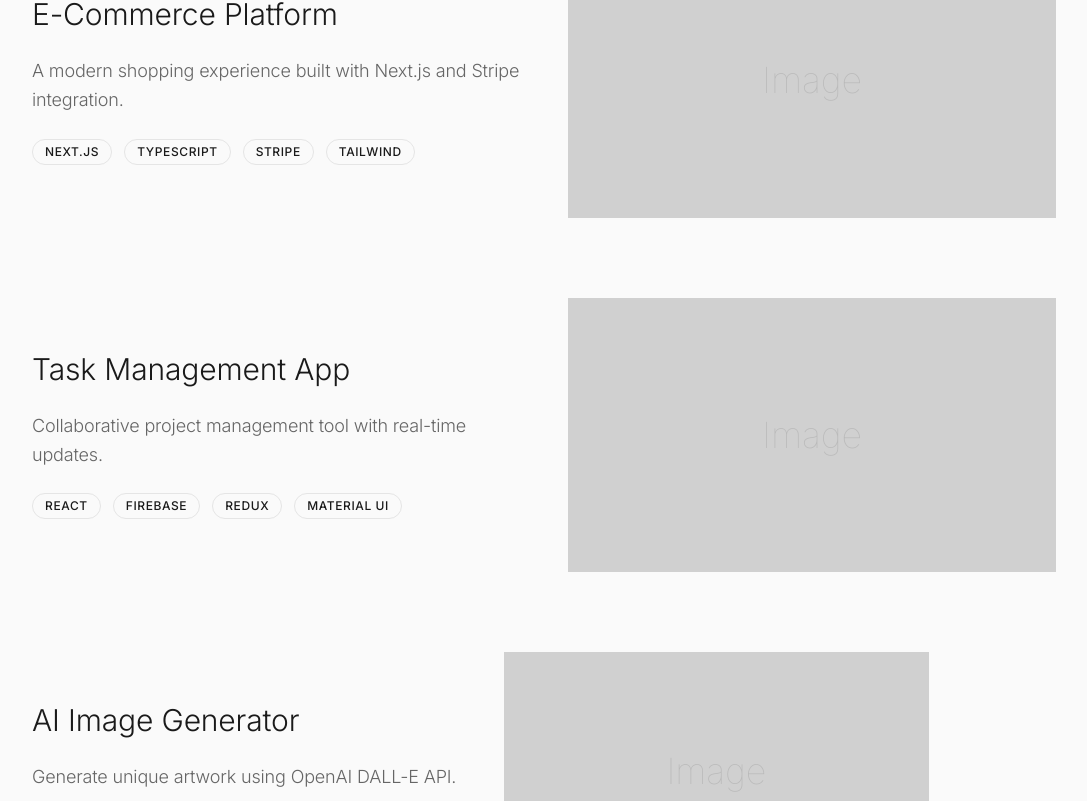
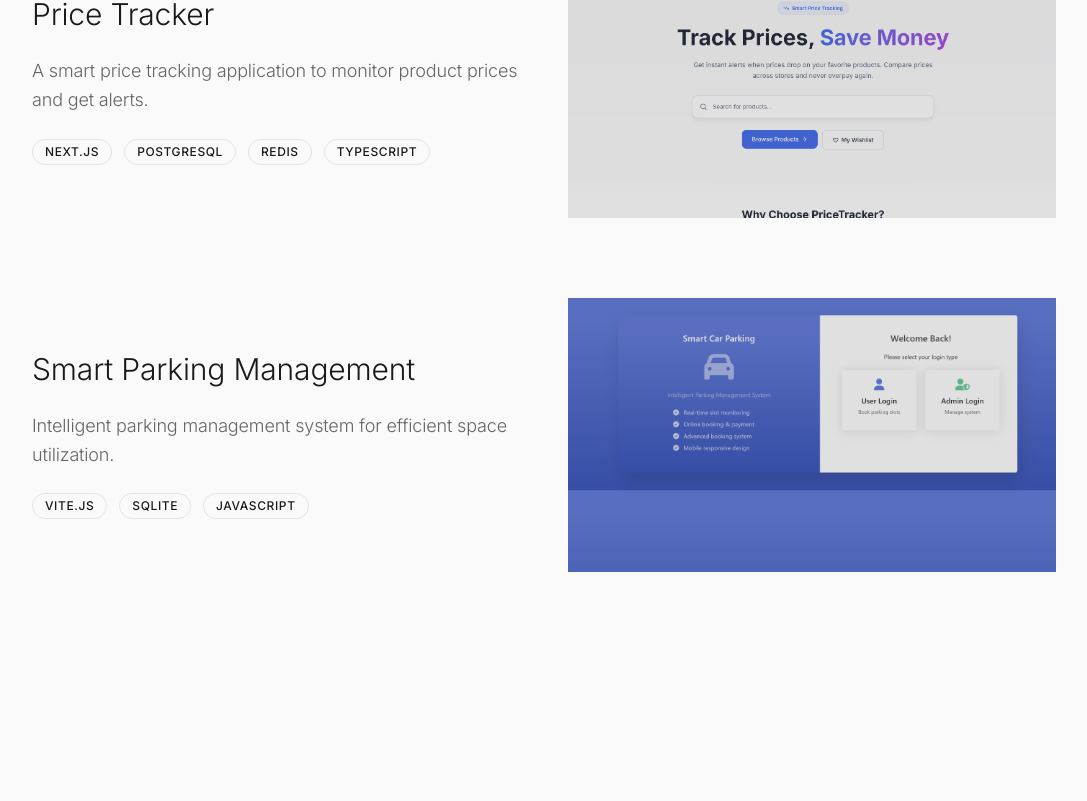
Before and after one commit to samdani-x/samdani, a Next.js app: page / in a window 1280 px wide. Shown: the part 2699-3500 px from the top of the page, without its empty margins (96-1183 px from the left). Built offline with nearby package versions, Linux system fonts and the light colour scheme.

Commit message:
Update projects - Price Tracker and Smart Parking

```diff
--- a/components/Projects.tsx
+++ b/components/Projects.tsx
@@ -6,25 +6,18 @@ import Reveal from './Reveal';
 export default function Projects() {
   const projects = [
     {
-      title: 'E-Commerce Platform',
-      description: 'A modern shopping experience built with Next.js and Stripe integration.',
-      tech: ['Next.js', 'TypeScript', 'Stripe', 'Tailwind'],
+      title: 'Price Tracker',
+      description: 'A smart price tracking application to monitor product prices and get alerts.',
+      tech: ['Next.js', 'PostgreSQL', 'Redis', 'TypeScript'],
       link: '#',
-      image: '/project1.jpg'
+      image: '/samdani/price_tkr.png'
     },
     {
-      title: 'Task Management App',
-      description: 'Collaborative project management tool with real-time updates.',
-      tech: ['React', 'Firebase', 'Redux', 'Material UI'],
+      title: 'Smart Parking Management',
+      description: 'Intelligent parking management system for efficient space utilization.',
+      tech: ['Vite.js', 'SQLite', 'JavaScript'],
       link: '#',
-      image: '/project2.jpg'
-    },
-    {
-      title: 'AI Image Generator',
-      description: 'Generate unique artwork using OpenAI DALL-E API.',
-      tech: ['Python', 'FastAPI', 'React', 'OpenAI'],
-      link: '#',
-      image: '/project3.jpg'
+      image: '/samdani/parkign.png'
     },
   ];
 
@@ -67,10 +60,11 @@ export default function Projects() {
 
                 <div className="relative aspect-video bg-[var(--muted)]/10 overflow-hidden order-1 md:order-2">
                   <div className="absolute inset-0 bg-[var(--muted)]/20 transition-colors duration-500 group-hover:bg-transparent" />
-                  {/* Placeholder for project image */}
-                  <div className="absolute inset-0 flex items-center justify-center text-[var(--muted)] opacity-20 text-4xl font-thin">
-                    Image
-                  </div>
+                  <img
+                    src={project.image}
+                    alt={project.title}
+                    className="w-full h-full object-cover"
+                  />
                 </div>
               </div>
             </Reveal>
```
Also changed, not shown: public/parkign.png (added), public/price_tkr.png (added).
